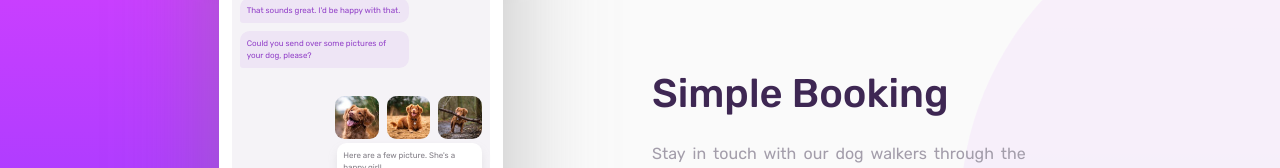
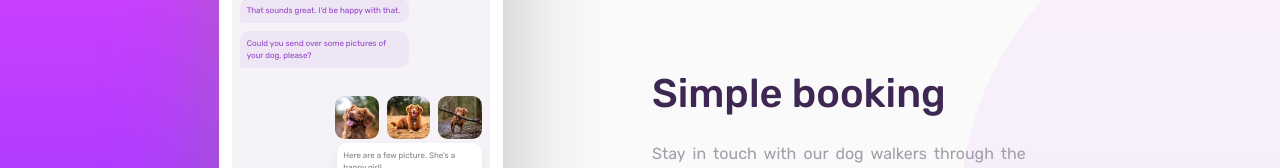
Before and after one commit to T-Induwara/chat-app-ui, a React (Create React App) app: page / in a window 1280 px wide. Shown: the part 226-394 px from the top of the page. Built offline with nearby package versions, Linux system fonts and the light colour scheme.

Commit message:
Changed a letter case

```diff
--- a/src/components/AppUI.js
+++ b/src/components/AppUI.js
@@ -95,7 +95,7 @@ const AppUI = () => {
                     </div>
                 </div>
                 <div className="d-flex flex-column text-wrapper">
-                    <h1 className="app-title">Simple Booking</h1>
+                    <h1 className="app-title">Simple booking</h1>
                     <p className="app-desc">Stay in touch with our dog walkers through the chat interface. This makes it easy to discuss arrangements and make bookings. Once the walk has been completed you can rate your walker and book again all through the chat.</p>
                 </div>
             </div>
```
